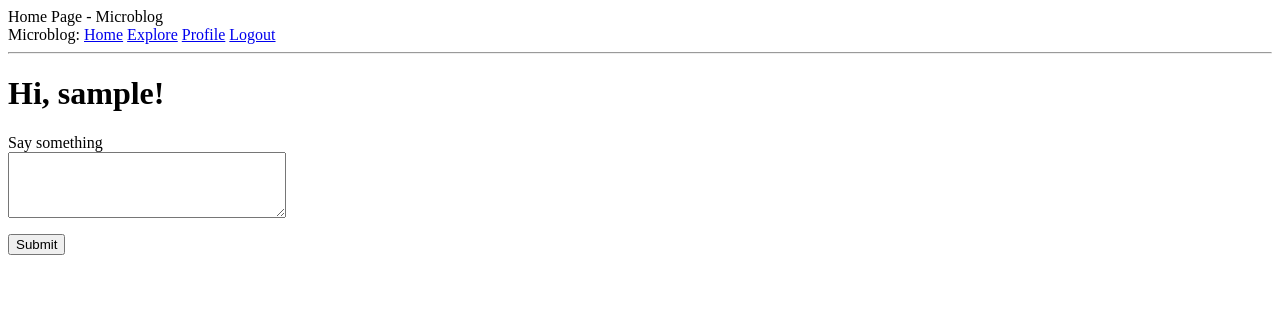
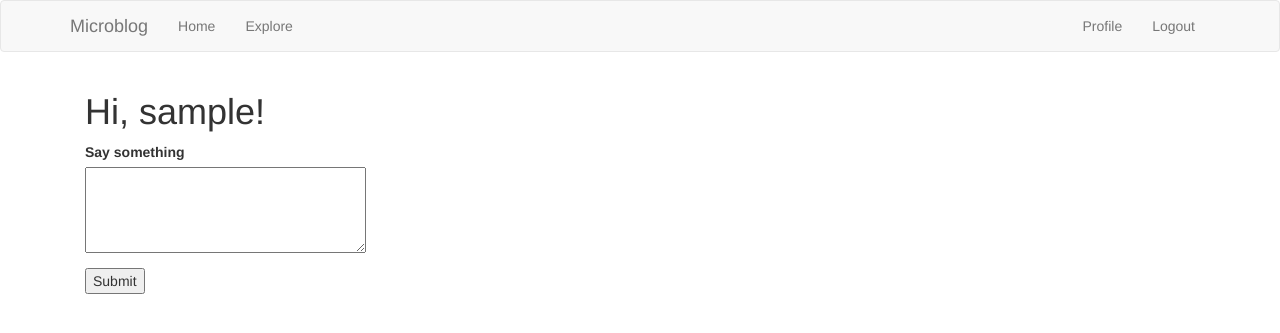
Before and after one commit to sunchengyi/microblog, a Flask app: page / in a window 1280 px wide. Shown: the top 333 px of the page. Run offline with Flask 2, Linux system fonts and the light colour scheme; the visitor is signed in with stand-in values (Sample User, id 1); data comes from the database, SQL or seed files in the repository; data that the repository does not hold is empty; some libraries are stand-ins or nearby versions.

Commit message:
Modify 'base.html' by uisng 'bootstrap/base.html' and change the block name, 'content' to be 'app_content' in other html files.

```diff
--- a/app/__init__.py
+++ b/app/__init__.py
@@ -11,6 +11,7 @@ from flask_sqlalchemy import SQLAlchemy
 from flask_migrate import Migrate
 from flask_login import LoginManager
 from flask_mail import Mail
+from flask_bootstrap import Bootstrap
 
 app = Flask(__name__)
 app.config.from_object(Config)
@@ -19,6 +20,7 @@ migrate = Migrate(app, db)
 login = LoginManager(app)
 login.login_view = 'login'
 mail = Mail(app)
+bootstrap = Bootstrap(app)
 
 if not app.debug:
     # the emailing error handler
--- a/app/templates/404.html
+++ b/app/templates/404.html
@@ -1,6 +1,6 @@
 {% extends 'base.html' %}
 
-{% block content %}
+{% block app_content %}
     <h1>File Not Found</h1>
     <p><a href="{{ url_for('index') }}">Back</a></p>
 {% endblock %}
--- a/app/templates/500.html
+++ b/app/templates/500.html
@@ -1,6 +1,6 @@
 {% extends 'base.html' %}
 
-{% block content %}
+{% block app_content %}
     <h1>An unexpected error has occured</h1>
     <p>The administrator has been notified. Sorry for the inconvenience!</p>
     <p><a href="{{ url_for('index') }}">Back</a></p>
--- a/app/templates/base.html
+++ b/app/templates/base.html
@@ -1,33 +1,54 @@
-<html>
-    <head>
+{% extends 'bootstrap/base.html' %}
+{% block title %}
     {% if title %}
         <tiltle>{{title}} - Microblog</tiltle>
     {% else %}
         <tiltle>Welcome to Microblog!</tiltle>
     {% endif %}
-    </head>
-    <body>
-        <div>
-            Microblog:
-            <a href="{{url_for('index')}}">Home</a>
-            <a href="{{ url_for('explore') }}">Explore</a>
+{% endblock title %}
+
+{% block navbar %}
+    <nav class="navbar navbar-default">
+        <div class="container">
+            <div class="navbar-header">
+                <button type="button" class="navbar-toggle collapsed" data-toggle="collapse" data-target="#bs-example-navbar-collapse-1" aria-expanded="false">
+                    <span class="sr-only">Toggle navigation</span>
+                    <span class="icon-bar"></span>
+                    <span class="icon-bar"></span>
+                    <span class="icon-bar"></span>
+                </button>
+                <a class="navbar-brand" href="{{ url_for('index') }}">Microblog</a>
+            </div>
+            <div class="collapse navbar-collapse" id="bs-example-navbar-collapse-1">
+                <ul class="nav navbar-nav">
+                    <li><a href="{{ url_for('index') }}">Home</a></li>
+                    <li><a href="{{ url_for('explore') }}">Explore</a></li>
+                </ul>
+                <ul class="nav navbar-nav navbar-right">
                     {% if current_user.is_anonymous %}
-            <a href="{{url_for('login')}}">Login</a>
+                    <li><a href="{{ url_for('login') }}">Login</a></li>
                     {% else %}
-            <a href="{{url_for('user', username=current_user.username)}}">Profile</a>
-            <a href='{{url_for("logout")}}'>Logout</a>
+                    <li><a href="{{ url_for('user', username=current_user.username) }}">Profile</a></li>
+                    <li><a href="{{ url_for('logout') }}">Logout</a></li>
                     {% endif %}
+                </ul>
             </div>
-        <hr>
+        </div>
+    </nav>
+{% endblock %}
+
+{% block content %}
+<div class="container">
+    <div class="container">
         {% with messages = get_flashed_messages() %}
         {% if messages %}
-            <ul>
             {% for message in messages %}
-                <li>{{message}}</li>
+            <div class="alert alert-info" role="alert">{{ message }}</div>
             {% endfor %}
-            </ul>
         {% endif %}
         {% endwith %}
-        {% block content %}{% endblock %}
-    </body>
-</html>
+
+        {# application content needs to be provided in the app_content block #}
+        {% block app_content %}{% endblock %}
+    </div>
+{% endblock  %}
--- a/app/templates/edit_profile.html
+++ b/app/templates/edit_profile.html
@@ -1,6 +1,6 @@
 {% extends 'base.html' %}
 
-{% block content %}
+{% block app_content %}
     <h1>Edit Profile</h1>
     <form action="" method="post" novalidate>
         {{ form.hidden_tag() }}
--- a/app/templates/index.html
+++ b/app/templates/index.html
@@ -1,6 +1,6 @@
 {% extends "base.html" %}
 
-{% block content %}
+{% block app_content %}
     <h1>Hi, {{current_user.username}}!</h1>
     {% if form %}
         <form action='', method='post'>
--- a/app/templates/login.html
+++ b/app/templates/login.html
@@ -1,6 +1,6 @@
 {% extends 'base.html' %}
 
-{% block content %}
+{% block app_content %}
     <h1>Sign In</h1>
     <form action="" method="post" novalidate>
         {{form.hidden_tag()}}
--- a/app/templates/register.html
+++ b/app/templates/register.html
@@ -1,6 +1,6 @@
 {% extends "base.html" %}
 
-{% block content %}
+{% block app_content %}
     <h1>Register</h1>
     <form action="" method="post">
         {{ form.hidden_tag() }}
--- a/app/templates/reset_password.html
+++ b/app/templates/reset_password.html
@@ -1,6 +1,6 @@
 {% extends 'base.html' %}
 
-{% block content %}
+{% block app_content %}
     <h1>Reset Your Password</h1>
     <form action="" method="post">
         {{ form.hidden_tag() }}
--- a/app/templates/reset_password_request.html
+++ b/app/templates/reset_password_request.html
@@ -1,6 +1,6 @@
 {% extends 'base.html' %}
 
-{% block content %}
+{% block app_content %}
     <h1>Reset Password</h1>
     <form action="" method="post">
         {{ form.hidden_tag() }}
--- a/app/templates/user.html
+++ b/app/templates/user.html
@@ -1,6 +1,6 @@
 {% extends 'base.html' %}
 
-{% block content %}
+{% block app_content %}
     <table>
         <tr valign='top'>
             <td><img src='{{ user.avatar(128) }}'></td>
```
Lines whose indentation alone changed are shown as unchanged.
